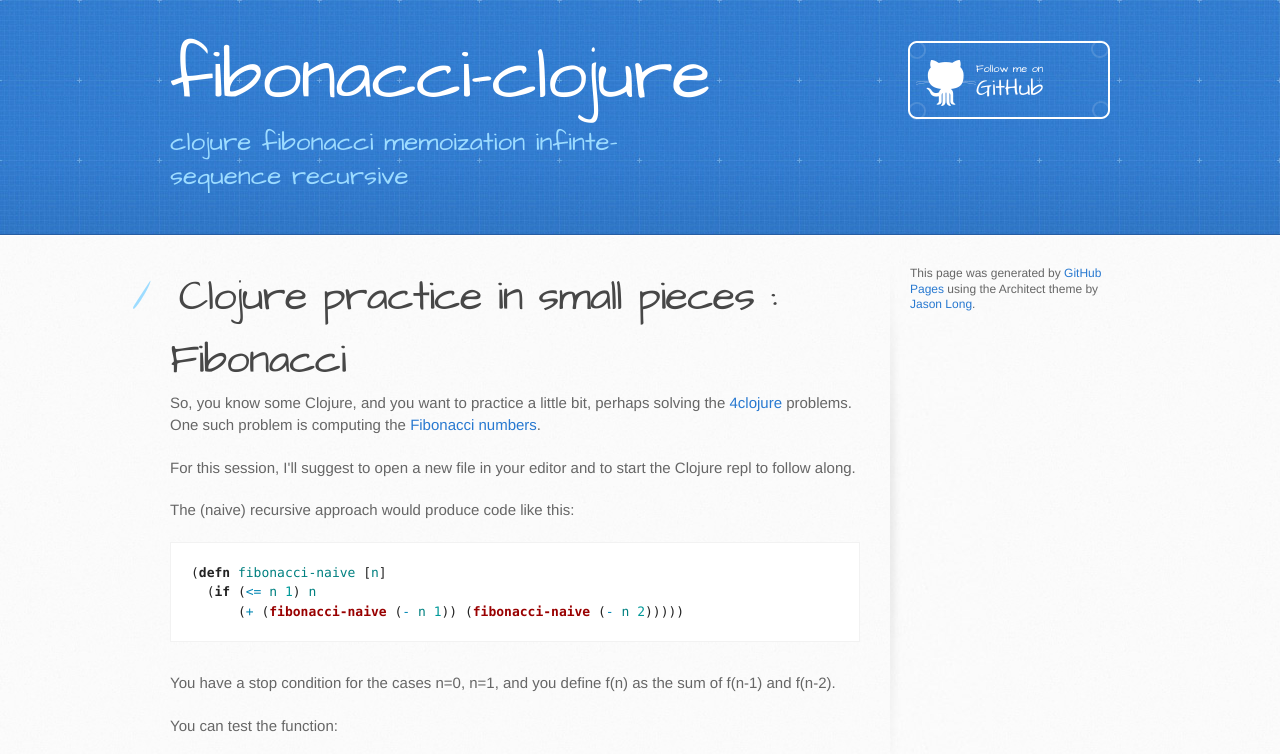
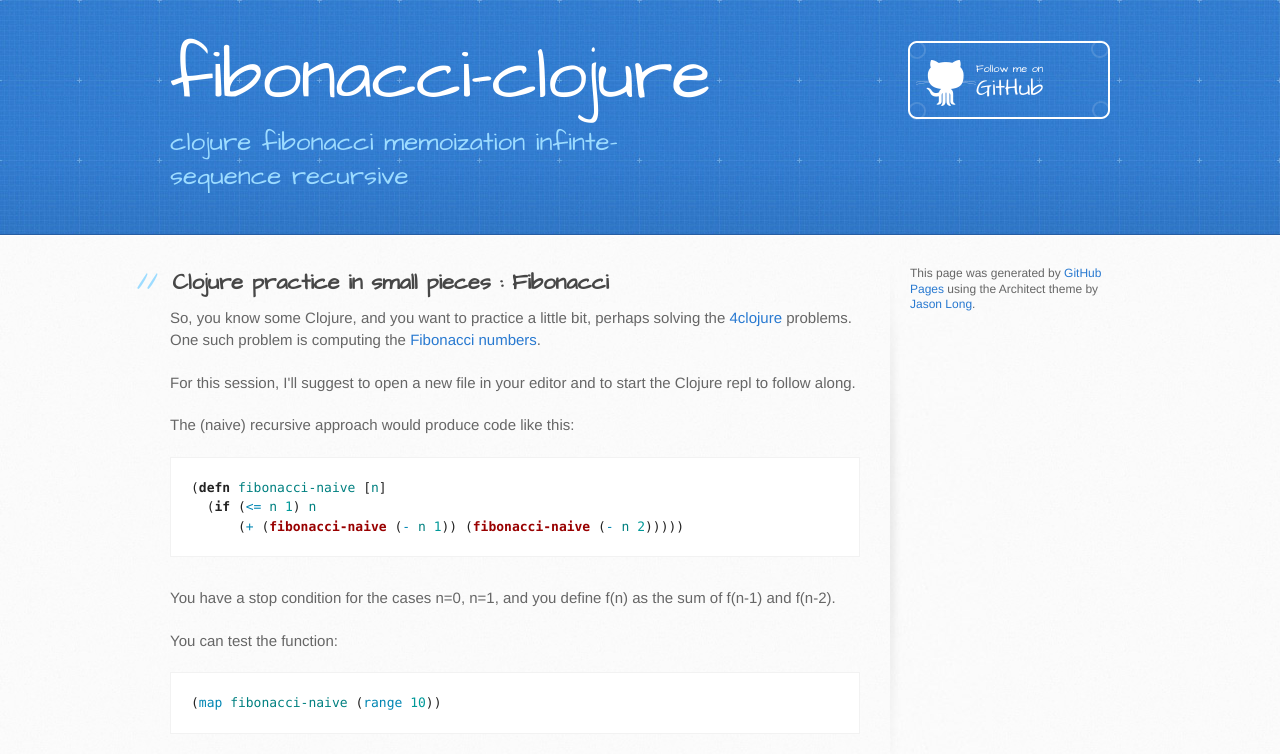
Before and after one commit to jaratec/jaratec.github.io, a plain HTML site: page index.html in a window 1280 px wide. Shown: the top 754 px of the page. Drawn offline with Linux system fonts and the light colour scheme.

Commit message:
Replace master branch with page content via GitHub

```diff
--- a/index.html
+++ b/index.html
@@ -28,8 +28,8 @@
     <div id="content-wrapper">
       <div class="inner clearfix">
         <section id="main-content">
-          <h1>
-<a name="clojure-practice-in-small-pieces--fibonacci" class="anchor" href="#clojure-practice-in-small-pieces--fibonacci"><span class="octicon octicon-link"></span></a>Clojure practice in small pieces : Fibonacci</h1>
+          <h2>
+<a name="clojure-practice-in-small-pieces--fibonacci" class="anchor" href="#clojure-practice-in-small-pieces--fibonacci"><span class="octicon octicon-link"></span></a>Clojure practice in small pieces : Fibonacci</h2>
 
 <p>So, you know some Clojure, and you want to practice a little bit, perhaps solving the <a href="http://www.4clojure.com/">4clojure</a> problems. One such problem is computing the <a href="http://en.wikipedia.org/wiki/Fibonacci_numbers">Fibonacci numbers</a>.</p>
 
```
Also changed, not shown: params.json (+1 -1 lines).
